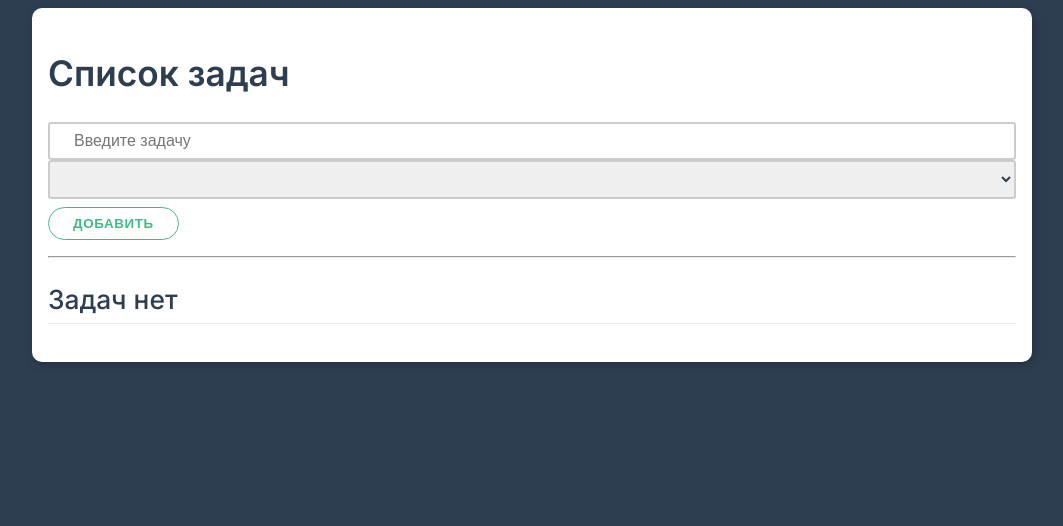
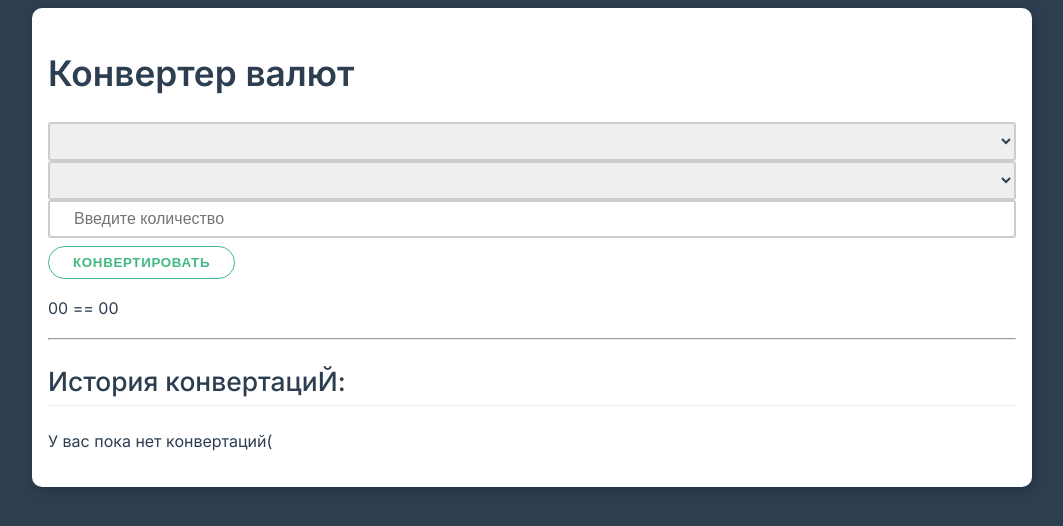
Before and after one commit to VovaKalentev/vueJs, a plain HTML site: page index.html in a window 1280 px wide. Shown: the whole page, without its empty margins (108-1171 px from the left). Drawn offline with Linux system fonts and the light colour scheme.

Commit message:
доделал конвертер

```diff
--- a/app.js
+++ b/app.js
@@ -7,42 +7,42 @@ let meEE = {
     //         notes:['Заметка 1']
     //     }
     // },
-    data:()=>({
-        title:'Список задач',
-        inputPl:'Введите задачу',
-        selectPl:'Выберите категорию',
-        input:'',
-        select:'',
-        self:[],
-        work:[],
-        otd:[],
-    }),
-    methods:{
-        addTask(){
-            if(this.input != '' && this.select != ''){
-                let task = this.input;
-                let kategory = Number(this.select);
-                if(kategory == 1){
-                    this.self.push(task);
-                }else if(kategory == 2){
-                    this.work.push(task);
-                }else if(kategory == 3){
-                    this.otd.push(task);
-                }
-                this.input = '';
-                this.select = '';
-            }
-        },
-        deleteTask(kategory,i){
-            if(kategory == 1){
-                this.self.splice(i,1);
-            }else if(kategory == 2){
-                this.work.splice(i,1);
-            } else if(kategory == 3){
-                this.otd.splice(i,1);
-            }
-        }
-    }
+    // data:()=>({
+    //     title:'Список задач',
+    //     inputPl:'Введите задачу',
+    //     selectPl:'Выберите категорию',
+    //     input:'',
+    //     select:'',
+    //     self:[],
+    //     work:[],
+    //     otd:[],
+    // }),
+    // methods:{
+    //     addTask(){
+    //         if(this.input != '' && this.select != ''){
+    //             let task = this.input;
+    //             let kategory = Number(this.select);
+    //             if(kategory == 1){
+    //                 this.self.push(task);
+    //             }else if(kategory == 2){
+    //                 this.work.push(task);
+    //             }else if(kategory == 3){
+    //                 this.otd.push(task);
+    //             }
+    //             this.input = '';
+    //             this.select = '';
+    //         }
+    //     },
+    //     deleteTask(kategory,i){
+    //         if(kategory == 1){
+    //             this.self.splice(i,1);
+    //         }else if(kategory == 2){
+    //             this.work.splice(i,1);
+    //         } else if(kategory == 3){
+    //             this.otd.splice(i,1);
+    //         }
+    //     }
+    // }
     // computed:{
     //     notesCountComputed(){
     //         console.log('dd');
@@ -56,5 +56,81 @@ let meEE = {
     //         }
     //     }
     // }
+    data:()=>({
+        title:'Конвертер валют',
+        inputPl:'Введите количество',
+        selectPl:'Выберите категорию',
+        count:'',
+        selectOne:'',
+        selectTwo:'',
+        sogl:true,
+        total:'',
+        results:[],
+        sendHistory:false,
+    }),
+    methods:{
+        addHistory(total){
+            this.results.push(total);
+            this.sendHistory = true;
+        },
+        clearHistory(){
+            this.results = [];
+            localStorage.setItem('array', '');
+        },
+        calc(){
+            if(this.selectOne != this.selectTwo){
+                this.sogl = true;
+                if(this.selectOne == 1){
+                    if(this.selectTwo == 2){
+                        this.total = this.count + " RUB = " + this.financial(this.count * 0.011073,3) + " USD";
+                    }else if(this.selectTwo == 3){
+                        this.total = this.count + " RUB = " + this.financial(this.count * 0.010539,3) + " EUR";
+                    }
+                }else if(this.selectOne == 2){
+                    if(this.selectTwo == 1){
+                        this.total = this.count + " USD = " + this.financial(this.count * 90.31,3) + " RUB";
+                    }else if(this.selectTwo == 3){
+                        this.total = this.count + " USD = " + this.financial(this.count * 0.95,3) + " EUR";
+                    }
+                }else if(this.selectOne == 3){
+                    if(this.selectTwo == 1){
+                        this.total = this.count + " EUR = " + this.financial(this.count * 94.89,3) + " RUB";
+                    }else if(this.selectTwo == 2){
+                        this.total = this.count + " EUR = " + this.financial(this.count * 1.05,3) + " USD";
+                    }
+                }else{
+                    this.sogl = false;
+                }
+                this.sendHistory = false;
+            }
+        },
+        financial(x) {
+            return Number.parseFloat(x).toFixed(2);
+        }
+    },
+    mounted() {
+        let jsonArray = localStorage.getItem('array');
+        if(jsonArray != ''){
+            this.results = JSON.parse(jsonArray);
+        }
+    },
+    computed:{
+        returnTotal(){
+            if(this.total != ''){
+                return this.total;
+            }else{
+                return '00 == 00';
+            }
+        }
+    },
+    watch:{
+        sendHistory(){
+            if(this.sendHistory){
+                console.log("dd");
+                let jsonArray = JSON.stringify(this.results);
+                localStorage.setItem('array', jsonArray);
+            }
+        }
+    }
 };
 Vue.createApp(meEE).mount('#app');
--- a/index.html
+++ b/index.html
@@ -9,7 +9,7 @@
 <body>
 
 
-    <div class="container" id="app" v-cloak>
+    <!-- <div class="container" id="app" v-cloak>
         <div class="card">
             <h1>{{ title }}</h1>
             <div class="form-control">
@@ -46,7 +46,42 @@
                 </div>
             </div>
         </div>
+    </div> -->
+
+    <div class="container" id="app" v-cloak>
+        <div class="card">
+            <h1>{{ title }}</h1>
+            <div class="form-control">
+                <select name="list" id="list" v-model="selectOne" @keypress.enter.prevent v-on:click="calc()">
+                    <option value="0" selected disabled>Выберите первую валюту</option>
+                    <option value="1">Рубль</option>
+                    <option value="2">Доллар</option>
+                    <option value="3">Евро</option>
+                </select>
+                <select name="list" id="list" v-model="selectTwo" @keypress.enter.prevent v-on:click="calc()">
+                    <option value="0" selected disabled>Выберите вторую валюту</option>
+                    <option value="1">Рубль</option>
+                    <option value="2">Доллар</option>
+                    <option value="3">Евро</option>
+                </select>
+                <input type="number" :placeholder="inputPl" v-model="count" v-on:input="calc()">
+            </div>
+            <button class="btn" @click="addHistory(total)">Конвертировать</button>
+            <div class="total">
+                <p v-if="!sogl">Введите разную валюту</p>
+                <p v-if="sogl">{{returnTotal}}</p>
+            </div>
+            <hr/>
+            <div class="result">
+                <h2>История конвертациЙ:</h2>
+                <p v-if="results.length == 0" class="">У вас пока нет конвертаций(</p>
+                <p class="card" v-for="item of results">{{item}}</p>
+                <button v-if="results.length != 0" class="btn warning" @click.left.prevent="clearHistory()">Очистить историю</button>
+            </div>
+        </div>
     </div>
+
+
 <script src="./vue.global.js"></script>
 <script src="./app.js"></script>
 </body>
```
